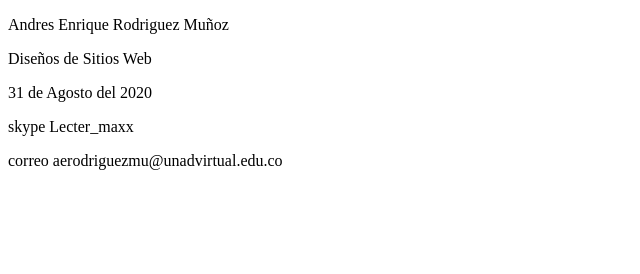
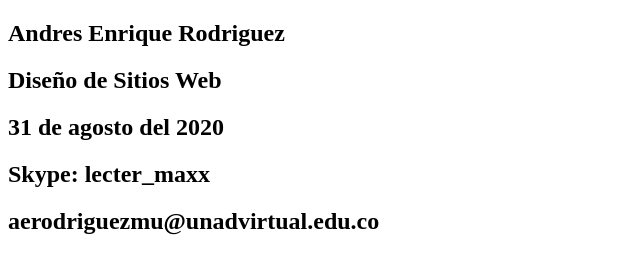
Before and after one commit to andresldm/DSW-AndresRodriguez, a plain HTML site: page index.html in a window 1280 px wide. Shown: the whole page, without its empty margins (0-640 px from the left). Drawn offline with Linux system fonts and the light colour scheme.

Commit message:
Update index.html

```diff
--- a/index.html
+++ b/index.html
@@ -1,10 +1,14 @@
 <!DOCTYPE html>
-<html>
+<html lang="en">
+<head>
+	<meta charset="UTF-8">
+	<meta name="viewport" content="width=device-width, initial-scale=1.0">
+	<title>Document</title>
+</head>
 <body>
-<p>Andres Enrique Rodriguez Muñoz</p>
-<p>Diseños de Sitios Web</p>
-<p>31 de Agosto del 2020</p>
-<p>skype Lecter_maxx</p>
-<p>correo aerodriguezmu@unadvirtual.edu.co</p>
-</body>
+	<h2>Andres Enrique Rodriguez</h2>
+	<h2>Diseño de Sitios Web</h2>
+	<h2>31 de agosto del 2020</h2>
+	<h2>Skype: lecter_maxx</h2>
+	<h2>aerodriguezmu@unadvirtual.edu.co</h2>
 </html>
```
